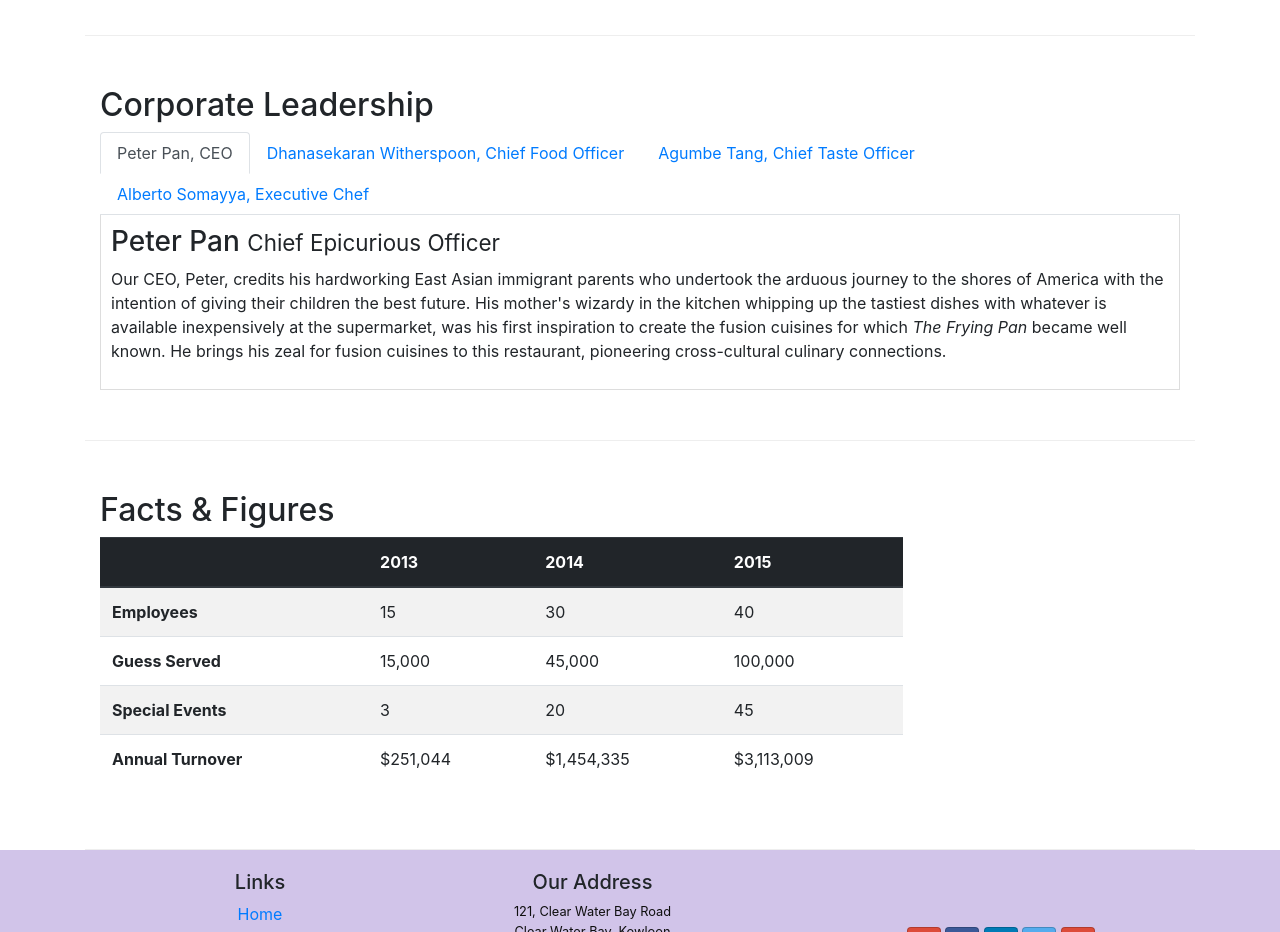
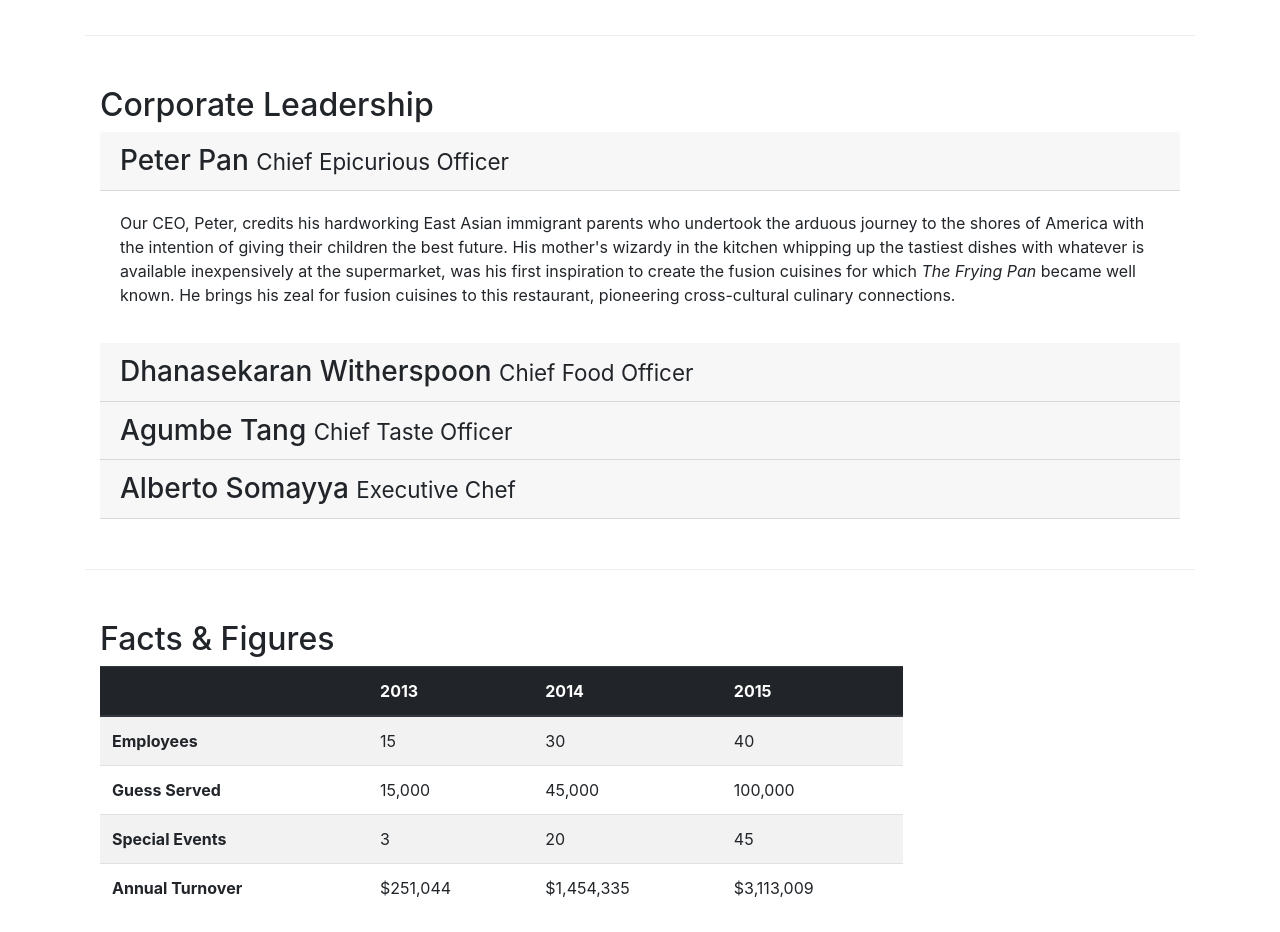
Before and after one commit to cbied/bootstrapNpmSetup, a website: page aboutus.html in a window 1280 px wide. Shown: the part 960-1892 px from the top of the page. Drawn offline with nearby package versions, Linux system fonts and the light colour scheme.

Commit message:
accordion

```diff
--- a/aboutus.html
+++ b/aboutus.html
@@ -110,24 +110,16 @@
             <div class="col">
                 <h2>Corporate Leadership</h2>
 
-                <ul class="nav nav-tabs">
-                    <li class="nav-item">
-                        <a href="#peter" class="nav-link active" role="tab" data-toggle="tab">Peter Pan, CEO</a>
-                    </li>
-                    <li class="nav-item">
-                        <a href="#danny" class="nav-link" role="tab" data-toggle="tab">Dhanasekaran Witherspoon, Chief Food Officer</a>
-                    </li>
-                    <li class="nav-item">
-                        <a href="#agumbe" class="nav-link" role="tab" data-toggle="tab">Agumbe Tang, Chief Taste Officer</a>
-                    </li>
-                    <li class="nav-item">
-                        <a href="#alberto" class="nav-link" role="tab" data-toggle="tab">Alberto Somayya, Executive Chef</a>
-                    </li>
-                </ul>
-
-               <div class="tab-content">
-                   <div class="tab-pane fade show active" id="peter" role="tabpanel">
-                    <h3 class="smallFormat">Peter Pan <small>Chief Epicurious Officer</small></h3>
+               <div id="accordion">
+                   <div class="card-header" role="tab" id="peterHead">
+                        <h3 class="mb-0">
+                            <a data-toggle="collapse" data-target="#peter">
+                                Peter Pan <small>Chief Epicurious Officer</small>
+                            </a>
+                        </h3>
+                   </div>
+                   <div class="collapse show" id="peter" data-parent="#accordion">
+                        <div class="card-body">
                             <p class="d-none d-sm-block">Our CEO, Peter, credits his hardworking East Asian immigrant parents who
                                 undertook the arduous journey to the shores of America with the intention of giving their children
                                 the best future. His mother's wizardy in the kitchen whipping up the tastiest dishes with whatever
@@ -135,29 +127,54 @@
                                 cuisines for which <em>The Frying Pan</em> became well known. He brings his zeal for fusion
                                 cuisines to this restaurant, pioneering cross-cultural culinary connections.</p>
                         </div>
+                   </div>
 
-                   <div class="tab-pane fade" id="danny" role="tabpanel">
-                    <h3 class="smallFormat">Dhanasekaran Witherspoon <small>Chief Food Officer</small></h3>
+                   <div class="card-header" role="tab" id="dannyHead">
+                        <h3 class="mb-0">
+                            <a data-toggle="collapse" data-target="#danny">
+                                Dhanasekaran Witherspoon <small>Chief Food Officer</small>
+                            </a>
+                        </h3>
+                   </div>
+                   <div class="collapse" id="danny" data-parent="#accordion">
+                       <div class="card-body">
                             <p class="d-none d-sm-block">Our CFO, Danny, as he is affectionately referred to by his colleagues,
                                 comes from a long established family tradition in farming and produce. His experiences growing up
                                 on a farm in the Australian outback gave him great appreciation for varieties of food sources. As
                                 he puts it in his own words, <em>Everything that runs, wins, and everything that stays, pays!</em></p>
                        </div>
+                   </div>
 
-                   <div class="tab-pane fade" id="agumbe" role="tabpanel">
-                    <h3 class="smallFormat">Agumbe Tang <small>Chief Taste Officer</small></h3>
+                   <div class="card-header" role="tab" id="agumbeHead">
+                        <h3 class="mb-0">
+                            <a data-toggle="collapse" data-target="#agumbe">
+                                Agumbe Tang <small>Chief Taste Officer</small>
+                            </a>
+                        </h3>
+                   </div>
+                   <div class="collapse" id="agumbe" data-parent="#accordion">
+                       <div class="card-body">
                             <p class="d-none d-sm-block">Blessed with the most discerning gustatory sense, Agumbe, our CTO,
                                 personally ensures that every dish that we serve meets his exacting tastes. Our chefs dread the
                                 tongue lashing that ensues if their dish does not meet his exacting standards. He lives by his
                                 motto, <em>You click only if you survive my lick.</em></p>
                        </div>
+                   </div>
 
-                   <div class="tab-pane fade" id="alberto" role="tabpanel">
-                    <h3 class="smallFormat">Alberto Somayya <small>Executive Chef</small></h3>
+                   <div class="card-header" role="tab" id="albertoHead">
+                        <h3 class="mb-0">
+                            <a data-toggle="collapse" data-target="#alberto">
+                                Alberto Somayya <small>Executive Chef</small>
+                            </a>
+                        </h3>
+                   </div>
+                   <div class="collapse" id="alberto" data-parent="#accordion">
+                        <div class="card-body">
                              <p class="d-none d-sm-block">Award winning three-star Michelin chef with wide International experience
                                 having worked closely with whos-who in the culinary world, he specializes in creating mouthwatering
                                 Indo-Italian fusion experiences. He says, <em>Put together the cuisines from the two craziest
                                 cultures, and you get a winning hit! Amma Mia!</em></p>
+                        </div>
                     </div>
                </div>
             </div>
```
Lines whose indentation alone changed are shown as unchanged.
